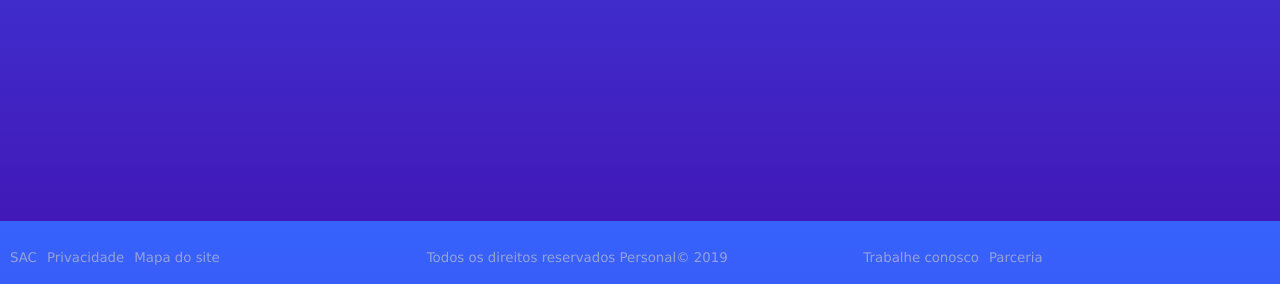
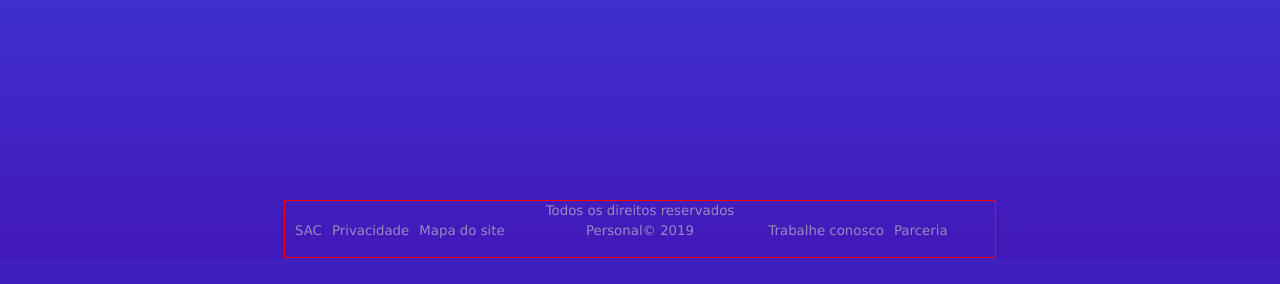
Before and after one commit to filipifirmino/meupersonal, a PHP site: page /login/index.html in a window 1280 px wide. Shown: the part 579-863 px from the top of the page. After the commit the page ends 837 px from the top, so only its background shows below. Run offline with PHP 8.4, Linux system fonts and the light colour scheme.

Commit message:
alterações na area de login

```diff
--- a/login/asset/css/style.css
+++ b/login/asset/css/style.css
@@ -13,15 +13,15 @@
 	margin:0;
 	padding: 0;
 	background-image: linear-gradient(#3763FD,#4218b8); /*url(image/1bg.jpg)*/
+	background-repeat: no-repeat;
+	overflow: hidden;
 	/*Altura do body*/
-	height: 100vh;
 	font-family: 'Lucida Sans', 'Lucida Sans Regular', 'Lucida Grande', 'Lucida Sans Unicode', Geneva, Verdana, sans-serif
 }
 .container{
 	display: flex; /*Uso de flex box*/
 	justify-content: center;
 	align-items: center;
-	max-height:100vh;	 /*altura total do container hv = % */
 	flex-direction: column;
 }
 .container-top{
@@ -135,8 +135,8 @@
 }
 
 /*Formatação do topo*/
+
 /*importando font local*/
-
 .name-logo{
 	font-family:'fontLogo';
 	color: #fff;
@@ -179,7 +179,7 @@
 	color: rgba(202, 200, 200, 0.63);
 	margin-top: 28%;
 	display: flex;
-
+	border:1px solid red;
 
 }
 .info-down{
@@ -190,8 +190,6 @@
 	flex: 1;
 	/*Formatação da font*/
 	font-size: 10pt;
-
-
 }
 
 .item-down{
```
Also changed, not shown: login/index.html (+10 -1 lines).
